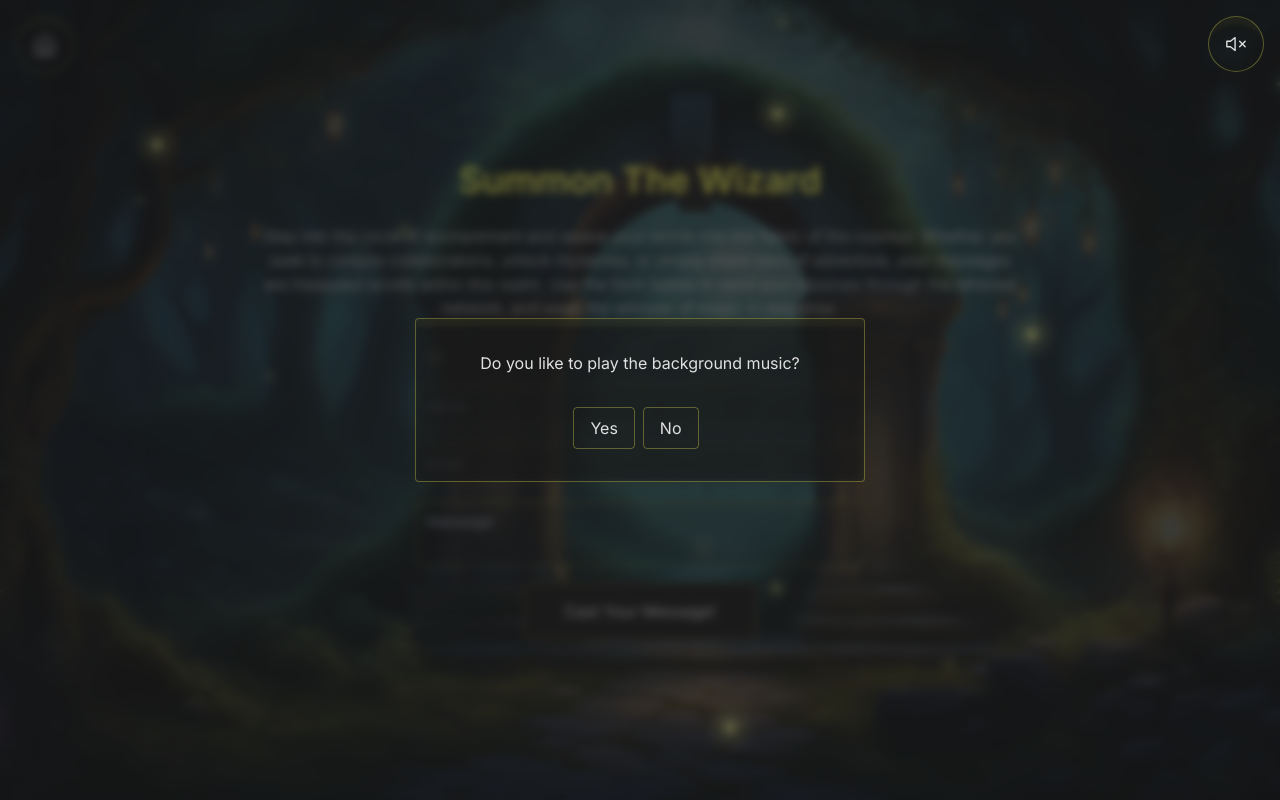
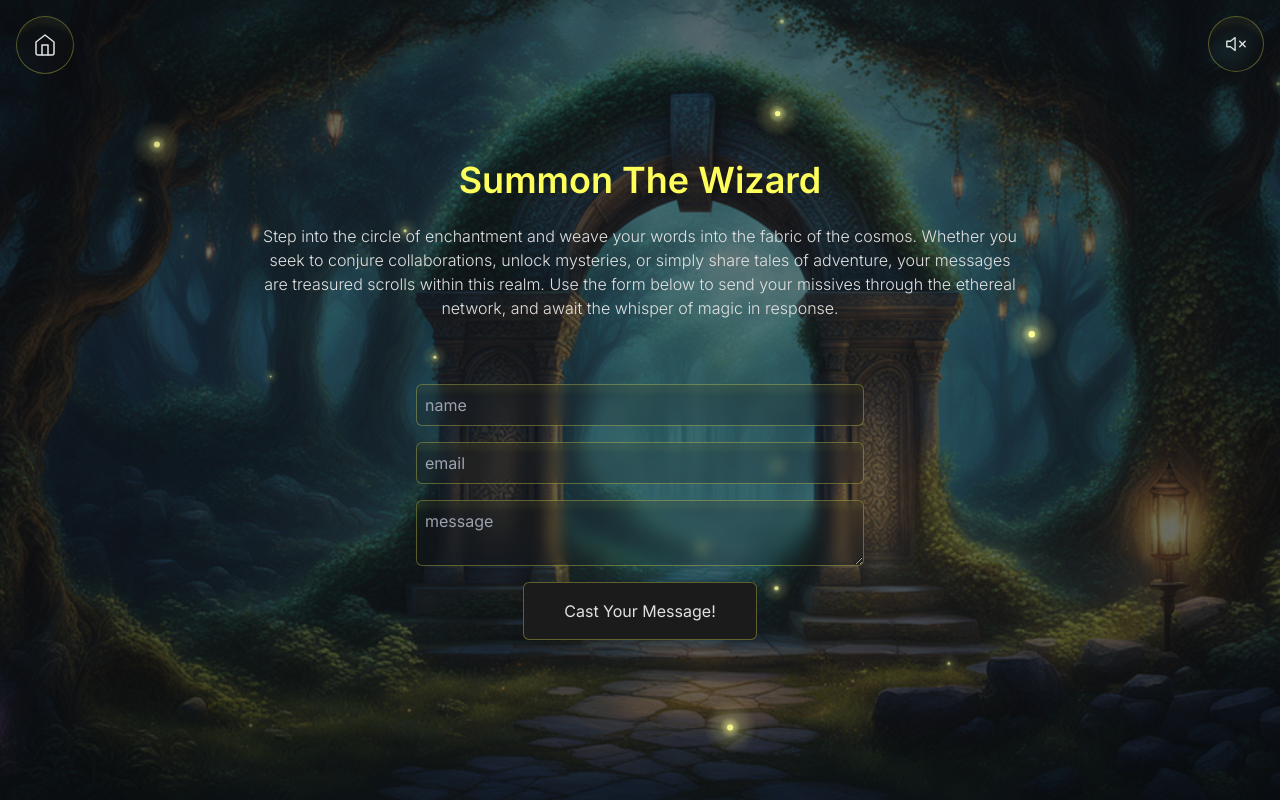
Before and after one commit to MahmoudHosni2000/Portfolio, a Next.js app: page /contact in a window 1280 px wide. Built offline with nearby package versions, Linux system fonts and the light colour scheme.

Commit message:
Refactor Sound component to remove consent prompt
Removed music consent prompt and related state management.

```diff
--- a/src/components/Sound.jsx
+++ b/src/components/Sound.jsx
@@ -6,7 +6,6 @@ import { VolumeX, Volume2 } from 'lucide-react';
 export default function Sound() {
   const audioRef = useRef(null);
   const [isPlaying, setIsPlaying] = useState(false);
-  const [showPrompt, setShowPrompt] = useState(false);
 
   const toggle = useCallback(() => {
     const newState = !isPlaying;
@@ -19,8 +18,6 @@ export default function Sound() {
     } else {
       audioRef.current.pause();
     }
-    const expirationTime = Date.now() + 3 * 24 * 60 * 60 * 1000;
-    localStorage.setItem("musicConsent", JSON.stringify({ isPlaying: newState, expires: expirationTime }));
   }, [isPlaying]);
 
   useEffect(() => {
@@ -34,44 +31,8 @@ export default function Sound() {
     return () => window.removeEventListener('keydown', handleKeyPress);
   }, [toggle]);
 
-  useEffect(() => {
-    const musicConsent = JSON.parse(localStorage.getItem('musicConsent'));
-    if (musicConsent !== null) {
-      setShowPrompt(false)
-      setIsPlaying(musicConsent.isPlaying);
-    }else{
-      setShowPrompt(true)
-    }
-  }, []);
-
-  const handlePromptResponse = (response) => {
-    setShowPrompt(false);
-    if (response === 'yes') {
-      toggle();
-    }
-  };
-
   return (
     <>
-      {showPrompt && (
-        <div className="fixed inset-0 z-[60] bg-background/60 backdrop-blur-sm flex items-center justify-center">
-          <div className="bg-background/20 border border-accent/30 border-solid backdrop-blur-[6px] py-8 px-6 xs:px-10 sm:px-16 rounded shadow-glass-inset text-center space-y-8">
-            <p>Do you like to play the background music?</p>
-            <button
-              onClick={() => handlePromptResponse('yes')}
-              className="px-4 py-2 border border-accent/30 border-solid hover:shadow-glass-sm rounded mr-2"
-            >
-              Yes
-            </button>
-            <button
-              onClick={() => handlePromptResponse('no')}
-              className="px-4 py-2 border border-accent/30 border-solid hover:shadow-glass-sm rounded mr-2"
-            >
-              No
-            </button>
-          </div>
-        </div>
-      )}
       <div className="fixed top-4 right-2.5 xs-right-4 z-[70] group">
         <audio ref={audioRef} loop preload="none">
           <source src="/audio/birds39-forest-20772.mp3" type="audio/mpeg" />
```
